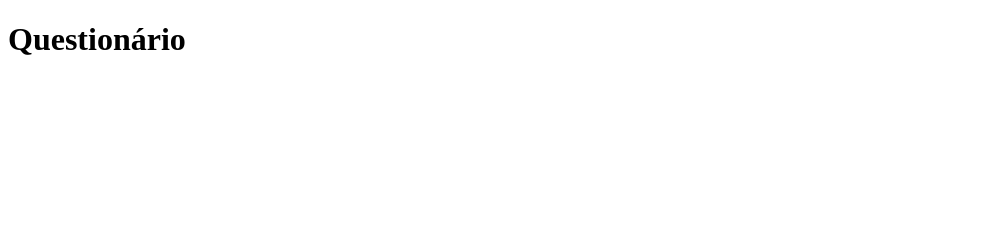
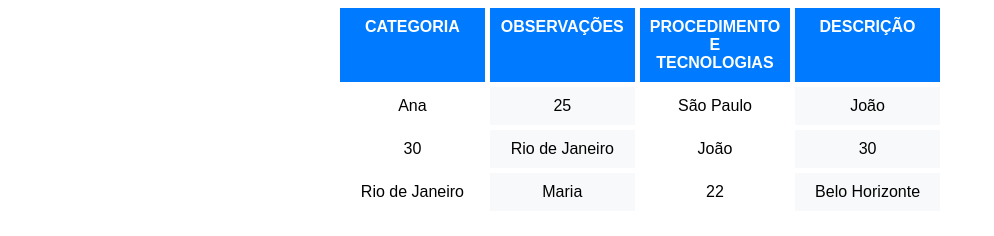
Before and after one commit to RenanMSF99/questionario_app, a plain HTML site: page index.html in a window 1280 px wide. Shown: the whole page, without its empty margins (0-994 px from the left). Drawn offline with Linux system fonts and the light colour scheme.

Commit message:
Adição de arquivos

```diff
--- a/CSS/styles.css
+++ b/CSS/styles.css
@@ -0,0 +1,24 @@
+.tabela {
+    display: grid;
+    grid-template-columns: repeat(4,2fr); /* 3 colunas */
+    gap: 5px;
+    max-width: 600px;
+    margin: auto;
+    font-family: Arial, sans-serif;
+
+}
+
+.tabela div {
+    padding: 10px;
+    text-align: center;
+}
+
+.header {
+    background-color: #007bff;
+    color: white;
+    font-weight: bold;
+}
+
+.linha:nth-child(even) {
+    background-color: #f8f9fa;
+}
--- a/index.html
+++ b/index.html
@@ -12,11 +12,29 @@
     <!-- Js do projeto -->
     <script src="JS/scripts.js" defer></script>
 </head>
-<body>
-    <div>
-        <header>
-            <h1>Questionário</h1>
-        </header>
+    <div class="tabela">
+        <div class="header">CATEGORIA</div>
+        <div class="header">OBSERVAÇÕES</div>
+        <div class="header">PROCEDIMENTO E TECNOLOGIAS</div>
+        <div class="header">DESCRIÇÃO</div>
+
+        <div class="linha">Ana</div>
+        <div class="linha">25</div>
+        <div class="linha">São Paulo</div>
+
+        <div class="linha">João</div>
+        <div class="linha">30</div>
+        <div class="linha">Rio de Janeiro</div>
+
+        <div class="linha">João</div>
+        <div class="linha">30</div>
+        <div class="linha">Rio de Janeiro</div>
+
+        <div class="linha">Maria</div>
+        <div class="linha">22</div>
+        <div class="linha">Belo Horizonte</div>
+    </div>
+
     </div>
 </body>
 </html>
```
